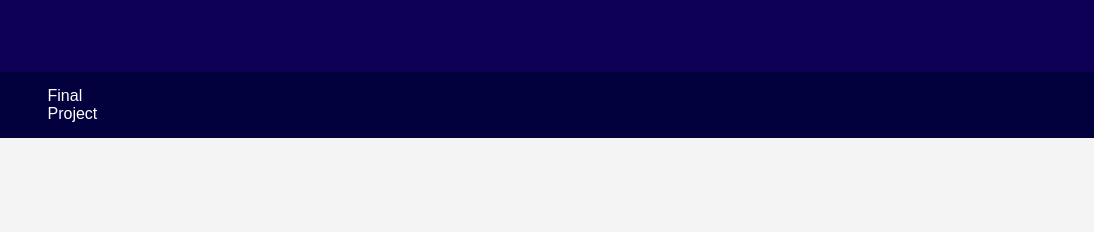
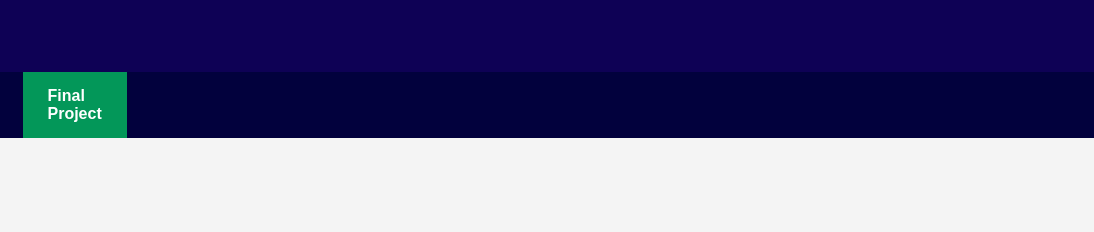
Before and after one commit to salehish/wdd231, a plain HTML site: page index.html in a window 1280 px wide. Shown: the top 232 px of the page, 186-1280 px from the left. Drawn offline with Linux system fonts and the light colour scheme; a script that the page names is missing.

Commit message:
intial changes index.html

```diff
--- a/index.html
+++ b/index.html
@@ -25,9 +25,9 @@
     </header>
     <nav id="nav">
         <ul>
-            <li><a href="#">Home</a></li>
-            <li><a href="#">Chamber Project</a></li>
-            <li><a href="#">Final Project</a></li>
+            <li><a href="index.html">Home</a></li>
+            <li><a href="chamber.html">Chamber Project</a></li>
+            <li><a href="final.html" class="active">Final Project</a></li>
         </ul>
     </nav>
     <main>
--- a/styles/larger.css
+++ b/styles/larger.css
@@ -41,6 +41,13 @@
     #nav {
         display: block;
     }
+
+    nav ul li a.active {
+    background-color: #039759;
+    color: white;
+    font-weight: bold;
+}
+
 
     .site-name,
     main {
--- a/styles/small.css
+++ b/styles/small.css
@@ -139,6 +139,12 @@ nav ul li {
     display: block;
 }
 
+nav ul li a.active {
+    background-color: #039759;
+    color: white;
+    font-weight: bold;
+}
+
 .site-name {
     display: flex;
     justify-content: space-between;
```
